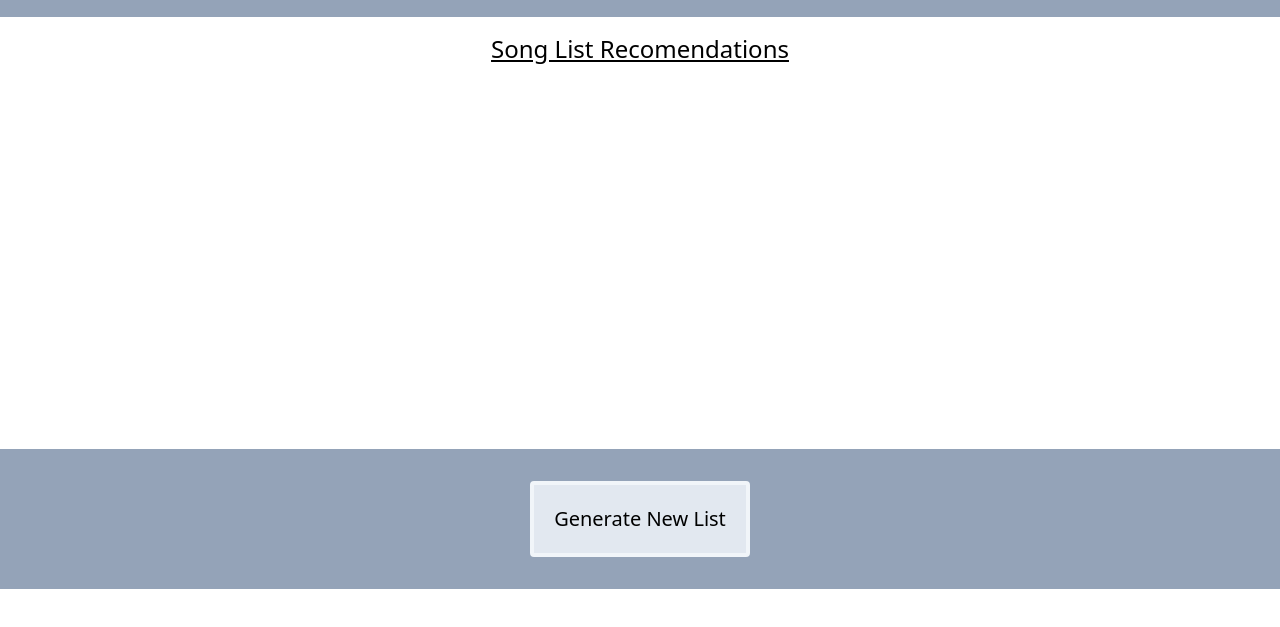
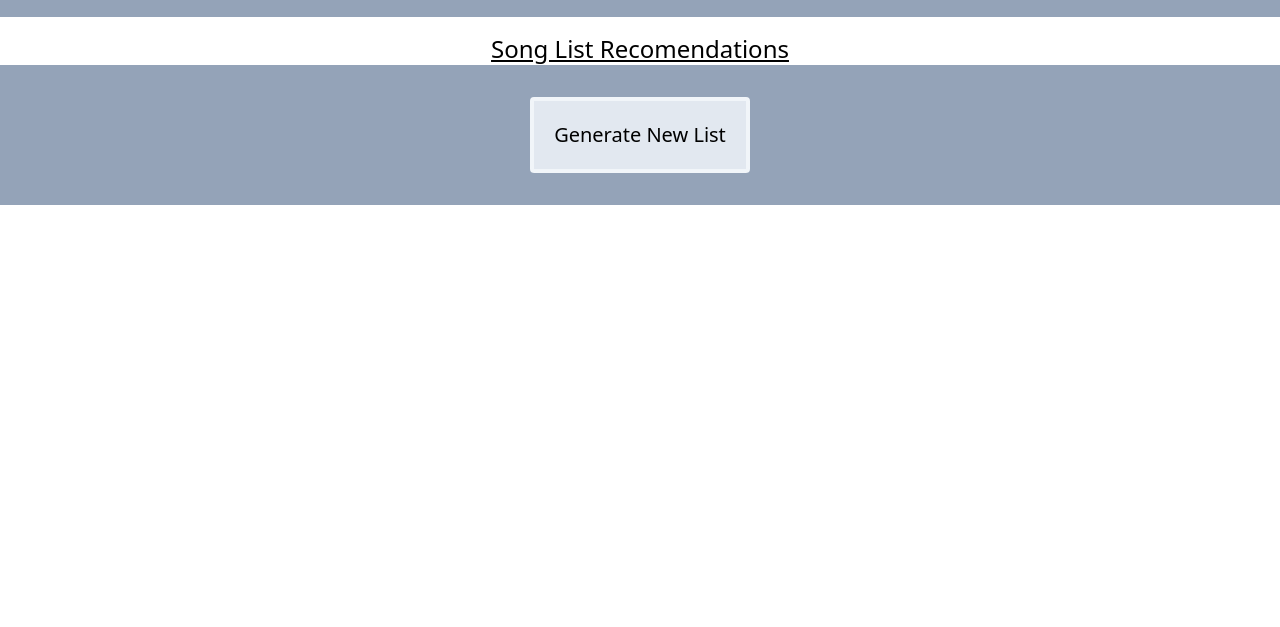
Before and after one commit to krezket/song-identifier, a website: page src/search.html in a window 1280 px wide. Shown: the part 83-710 px from the top of the page. Drawn offline with Linux system fonts and the light colour scheme; files that its build step writes are made by us from their sources; no server answers.

Commit message:
overview

```diff
--- a/src/search.html
+++ b/src/search.html
@@ -26,7 +26,7 @@
         <ol></ol>
     </div>
 
-    <footer class="bg-slate-400 p-8 mt-96 button-footer flex justify-center">
+    <footer class="bg-slate-400 p-8 button-footer flex justify-center">
       <button class="transition ease-in-out hover:scale-105 duration-700 text-xl p-5 delay-150 hover:-translate-y-1
       rounded border-4 border-slate-100 bg-slate-200 hover:brightness-105">Generate New List</button>
     </footer>
```
Also changed, not shown: dist/output.css.
